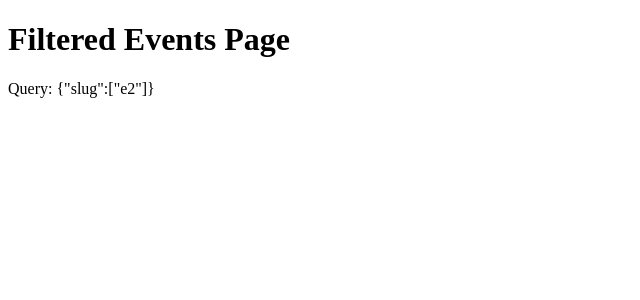
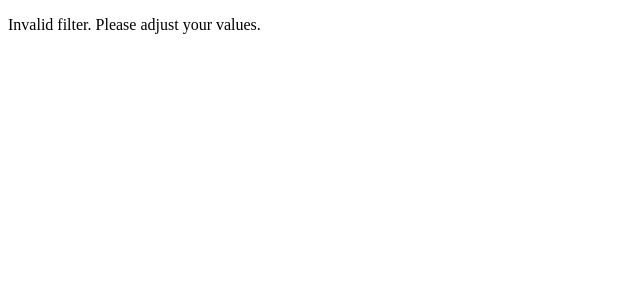
Before and after one commit to jaytula/nextjs-course, a Next.js app in the folder project-s04-file-routing/: page /events/e2 in a window 1280 px wide. Shown: the top 300 px of the page, without its empty margins (0-640 px from the left). Built offline with nearby package versions, Linux system fonts and the light colour scheme.

Commit message:
Lesson 4.79: Extracting Data on the Catch-All Page

```diff
--- a/project-s04-file-routing/dummy-data.ts
+++ b/project-s04-file-routing/dummy-data.ts
@@ -16,7 +16,7 @@ const DUMMY_EVENTS: Event[] = [
       "Everyone can learn to code! Yes, everyone! In this live event, we are going to go through all the key basics and get you started with programming as well.",
     location: "Somestreet 25, 12345 San Somewhereo",
     date: "2021-05-12",
-    image: "images/coding-event.jpg",
+    image: "/images/coding-event.jpg",
     isFeatured: false,
   },
   {
@@ -26,7 +26,7 @@ const DUMMY_EVENTS: Event[] = [
       "We know: Networking is no fun if you are an introvert person. That's why we came up with this event - it'll be so much easier. Promised!",
     location: "New Wall Street 5, 98765 New Work",
     date: "2021-05-30",
-    image: "images/introvert-event.jpg",
+    image: "/images/introvert-event.jpg",
     isFeatured: true,
   },
   {
@@ -36,7 +36,7 @@ const DUMMY_EVENTS: Event[] = [
       "You probably need no help with networking in general. But focusing your energy correctly - that is something where most people can improve.",
     location: "My Street 12, 10115 Broke City",
     date: "2022-04-10",
-    image: "images/extrovert-event.jpg",
+    image: "/images/extrovert-event.jpg",
     isFeatured: true,
   },
 ];
--- a/project-s04-file-routing/pages/events/[...slug].tsx
+++ b/project-s04-file-routing/pages/events/[...slug].tsx
@@ -1,13 +1,39 @@
 import { useRouter } from "next/router";
+import EventList from "../../components/events/event-list";
+import { getFilteredEvents } from "../../dummy-data";
 
 const FilteredEventsPage = () => {
   const router = useRouter();
-  const { query } = router;
+  const filterData = router.query.slug;
+
+  if (!filterData) {
+    return <p className="center">Loading</p>;
+  }
+
+  const year = +filterData[0];
+  const month = +filterData[1];
+
+  if (
+    isNaN(year) ||
+    isNaN(month) ||
+    year > 2030 ||
+    year < 2021 ||
+    month < 1 ||
+    month > 12
+  ) {
+    return <p className="center">Invalid filter. Please adjust your values.</p>;
+  }
+
+  const filteredEvents = getFilteredEvents({ year, month });
+
+  if(!filteredEvents || filteredEvents.length === 0) {
+    return <p>No events found for the chosen filter.</p>
+  }
 
   return (
     <div>
       <h1>Filtered Events Page</h1>
-      <p>Query: {JSON.stringify(query)}</p>
+      <EventList items={filteredEvents} />
     </div>
   );
 };
```
